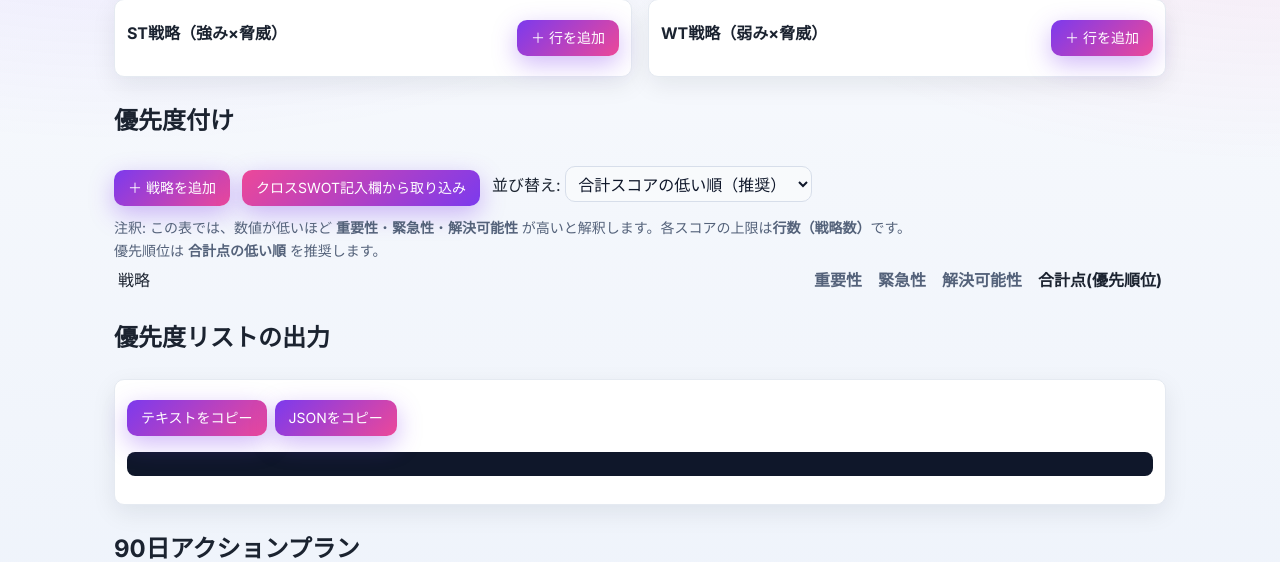
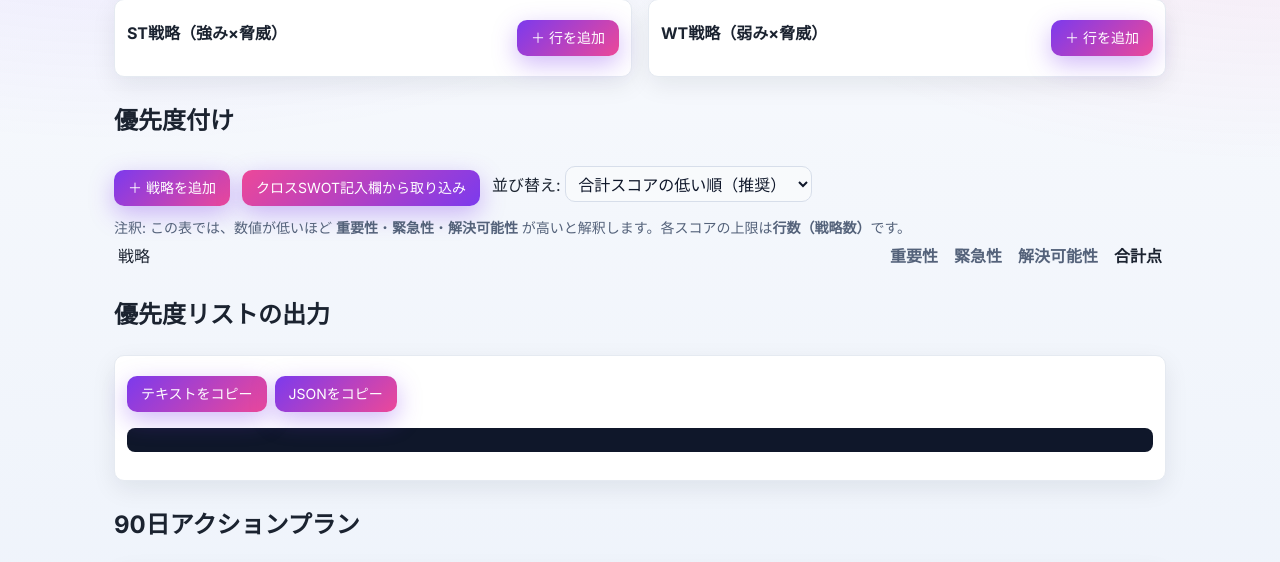
Before and after one commit to k-mizu17009/MandaSWOT, a Flask app: page /swot in a window 1280 px wide. Shown: the part 937-1499 px from the top of the page. Run offline with Flask 3, Linux system fonts and the light colour scheme; data that the repository does not hold is empty; some libraries are stand-ins or nearby versions.

Commit message:
chore(swot): label to 合計点 and simplify note text

```diff
--- a/static/js/swot.js
+++ b/static/js/swot.js
@@ -153,7 +153,7 @@
       headerRight.appendChild(mkLabel('重要性'));
       headerRight.appendChild(mkLabel('緊急性'));
       headerRight.appendChild(mkLabel('解決可能性'));
-      const sumLbl = document.createElement('div'); sumLbl.className = 'sum'; sumLbl.textContent = '合計点(優先順位)'; headerRight.appendChild(sumLbl);
+      const sumLbl = document.createElement('div'); sumLbl.className = 'sum'; sumLbl.textContent = '合計点'; headerRight.appendChild(sumLbl);
       header.appendChild(headerLeft); header.appendChild(headerRight);
       listEl.appendChild(header);
       items.forEach((p) => {
@@ -198,7 +198,7 @@
         right.appendChild(makeNum('重要性', 'impact'));
         right.appendChild(makeNum('緊急性', 'urgency'));
         right.appendChild(makeNum('解決可能性', 'feasibility'));
-        const sum = document.createElement('div'); sum.className = 'sum'; sum.textContent = String(p.sum || 0); sum.title = '合計点(優先順位)'; right.appendChild(sum);
+        const sum = document.createElement('div'); sum.className = 'sum'; sum.textContent = String(p.sum || 0); sum.title = '合計点'; right.appendChild(sum);
         const comment = document.createElement('textarea');
         comment.className = 'comment';
         comment.placeholder = '備考';
--- a/templates/swot.html
+++ b/templates/swot.html
@@ -80,7 +80,7 @@
           </select>
         </label>
       </div>
-      <p class="priority-note">注釈: この表では、数値が低いほど <strong>重要性</strong>・<strong>緊急性</strong>・<strong>解決可能性</strong> が高いと解釈します。各スコアの上限は<strong>行数（戦略数）</strong>です。<br/>優先順位は <strong>合計点の低い順</strong> を推奨します。</p>
+      <p class="priority-note">注釈: この表では、数値が低いほど <strong>重要性</strong>・<strong>緊急性</strong>・<strong>解決可能性</strong> が高いと解釈します。各スコアの上限は<strong>行数（戦略数）</strong>です。</p>
       <div id="priority-list" class="priority-list"></div>
     </div>
 
```
